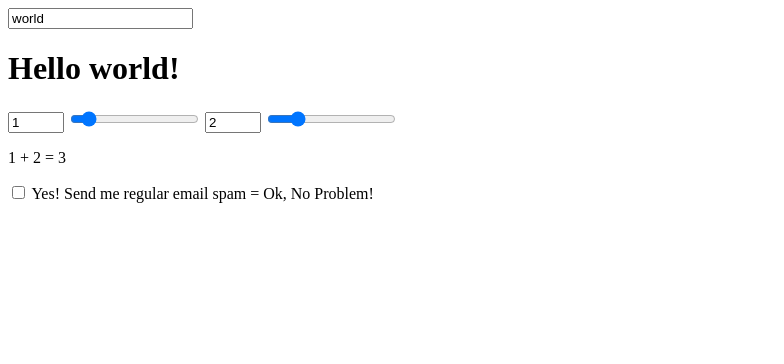
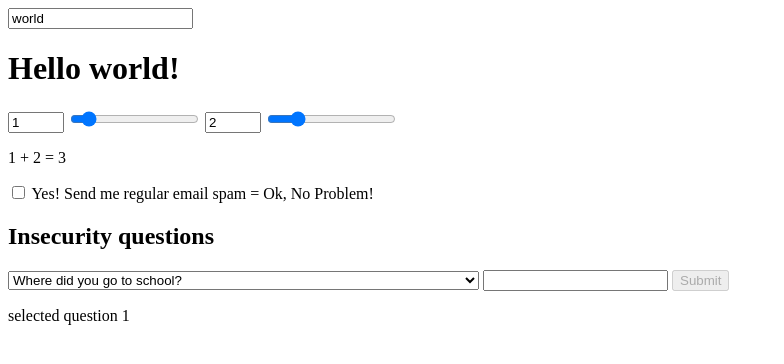
Before and after one commit to tamathecxder/svelte-journeys, a SvelteKit app: page /bindings/input in a window 1280 px wide. Shown: the top 364 px of the page, without its empty margins (0-784 px from the left). Built offline with nearby package versions, Linux system fonts and the light colour scheme.

Commit message:
(bindings) select

```diff
--- a/src/routes/bindings/input/+page.svelte
+++ b/src/routes/bindings/input/+page.svelte
@@ -3,6 +3,29 @@
     let a = $state(1);
 	let b = $state(2);
     let yes = $state(false);
+    let selected = $state();
+    let answer = $state('');
+
+    let questions = $state([
+		{
+			id: 1,
+			text: `Where did you go to school?`
+		},
+		{
+			id: 2,
+			text: `What is your mother's name?`
+		},
+		{
+			id: 3,
+			text: `What is another personal fact that an attacker could easily find with Google?`
+		}
+	]);
+
+    function handleSubmit(e) {
+        e.preventDefault();
+
+        alert(`Answered question ${selected.id} ${selected.text} with ${answer}`)
+    }
 </script>
 
 <!-- Input Text -->
@@ -28,3 +51,31 @@
 	<input type="checkbox" bind:checked={yes} />
 	Yes! Send me regular email spam = {yes ? 'Great' : 'Ok, No Problem!'}
 </label>
+
+<!-- Select -->
+<h2>Insecurity questions</h2>
+
+<form onsubmit={handleSubmit}>
+	<select
+		bind:value={selected}
+		onchange={() => (answer = '')}
+	>
+		{#each questions as question}
+			<option value={question}>
+				{question.text}
+			</option>
+		{/each}
+	</select>
+
+	<input bind:value={answer} />
+
+	<button disabled={!answer} type="submit">
+		Submit
+	</button>
+</form>
+
+<p>
+	selected question {selected
+		? selected.id
+		: '[waiting...]'}
+</p>
```
